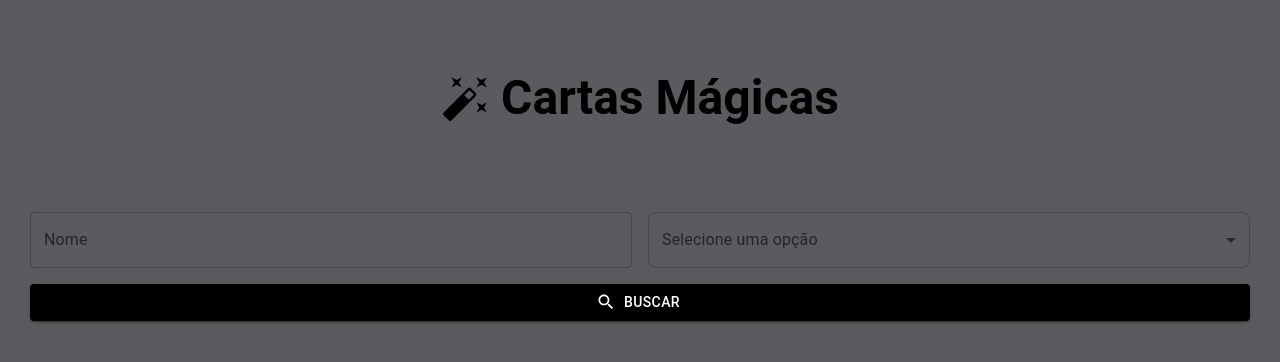
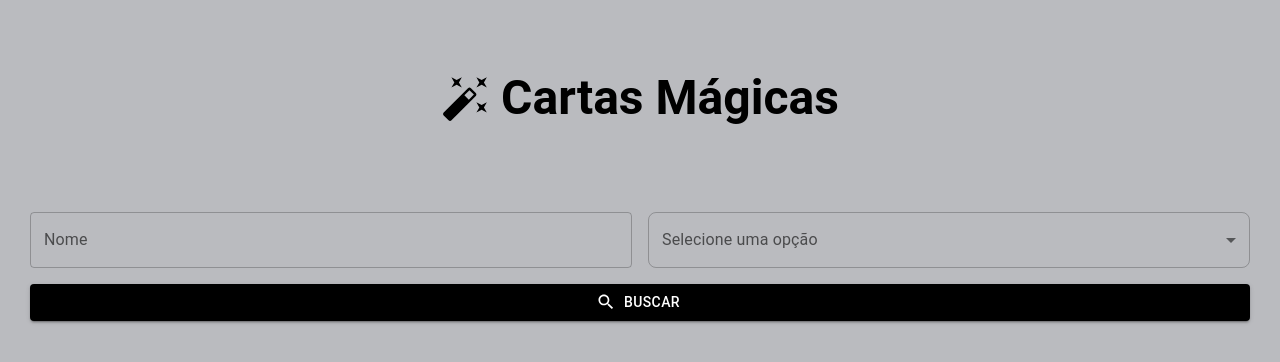
Before and after one commit to nicklopesc/cartas-magicas, a React (Vite) app: page / in a window 1280 px wide. Shown: the top 362 px of the page. Built offline with nearby package versions, Linux system fonts and the light colour scheme.

Commit message:
Ajuste de cor no layout

```diff
--- a/src/layouts/DefaultLayout/DefaultLayout.tsx
+++ b/src/layouts/DefaultLayout/DefaultLayout.tsx
@@ -1,16 +1,18 @@
 import { Box } from "@mui/material";
 import { Outlet } from "react-router-dom";
 
-
 export function DefaultLayout() {
-
-
   return (
-      <Box
-        sx={{ backgroundColor: "#5B5B5F", minHeight: "100vh", minWidth:"100%", margin:"-8px" }}
-      >
-        <Outlet />
-      </Box>
+    <Box
+      sx={{
+        backgroundColor: "#BABBBF",
+        minHeight: "100vh",
+        minWidth: "100%",
+        margin: "-8px",
+      }}
+    >
+      <Outlet />
+    </Box>
   );
 }
 
```
